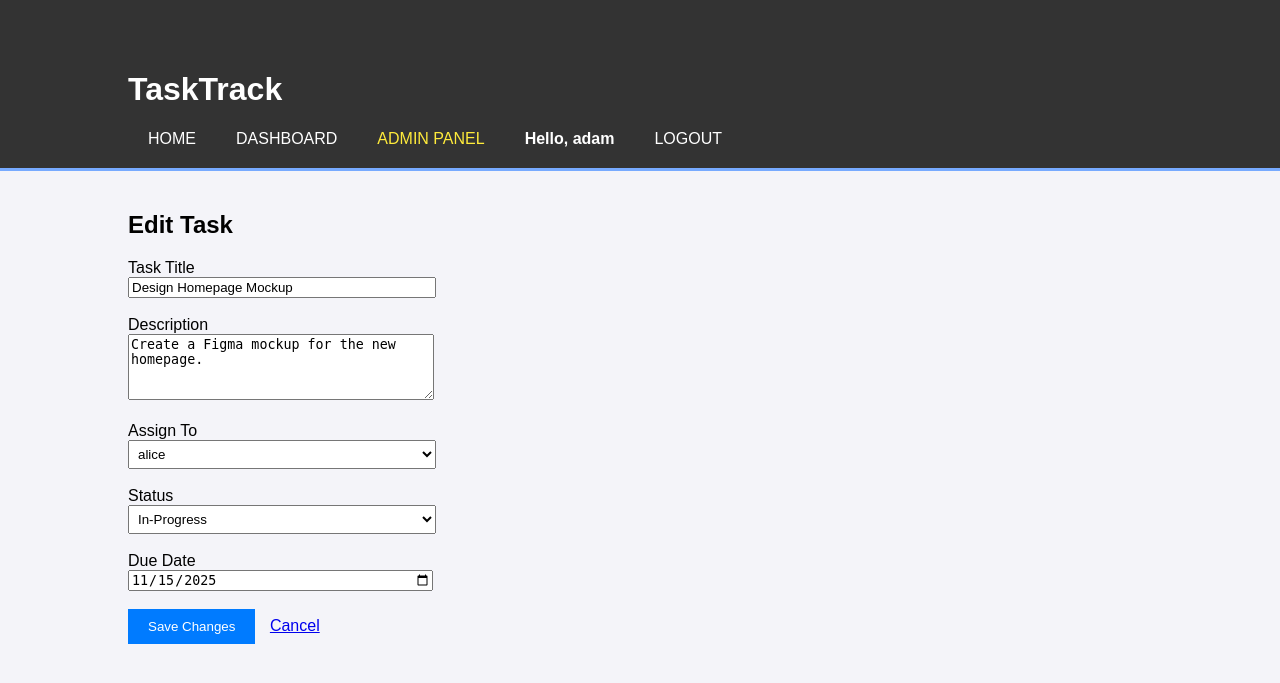
After one commit to Meynok/cs665-project1, a Flask app: page /task/1001/edit in a window 1280 px wide. The commit adds this page. Shown: the top 683 px of the page. Run offline with Flask 3, Linux system fonts and the light colour scheme; a user stored in the database is signed in; data comes from the database, SQL or seed files in the repository.

Commit message:
Added edit functionality to tasks

```diff
--- a/app.py
+++ b/app.py
@@ -101,6 +101,7 @@ def login():
             session['username'] = user['username']
             session['is_admin'] = user['is_admin']
             flash(f"Welcome back, {user['username']}!")
+
             if user['is_admin'] == 1:
                 return redirect(url_for('admin_dashboard'))
             return redirect(url_for('dashboard'))
@@ -134,7 +135,7 @@ def dashboard():
     user_id = session['user_id']
     connection = get_db_connection()
 
-    # Fetch projects the user belongs to by joining projects and project_members
+    # Fetch projects
     if session.get('is_admin') == 1:
         projects = connection.execute('SELECT *, "Admin Access" as role FROM projects').fetchall()
     else:
@@ -220,7 +221,7 @@ def view_project(project_id):
     """
     Displays details for a specific project, including its tasks.
 
-    Validates that the current user is a `member of the project before showing data.
+    Validates that the current user is a member of the project before showing data.
     Fetches tasks and joins with the users table to show assignee names.
     """
     if 'user_id' not in session:
@@ -229,7 +230,7 @@ def view_project(project_id):
     user_id = session['user_id']
     connection = get_db_connection()
 
-    # Security check to ensure the user is a member of this project
+    # Security check to ensure the user is a member of this project or an admin
     member = connection.execute(
         'SELECT * FROM project_members WHERE project_id = ? AND user_id = ?',
         (project_id, user_id)
@@ -274,7 +275,7 @@ def create_task(project_id):
     user_id = session['user_id']
     connection = get_db_connection()
 
-    # Ensure user is a member of the project
+    # Ensure user is a member of the project or is admin
     member = connection.execute(
         'SELECT * FROM project_members WHERE project_id = ? AND user_id = ?',
         (project_id, user_id)
@@ -320,5 +321,75 @@ def create_task(project_id):
     return render_template('create_task.html', project_id=project_id, members=members)
 
 
+@app.route('/task/<int:task_id>/edit', methods=('GET', 'POST'))
+def edit_task(task_id):
+    """
+    Handles editing an existing task.
+
+    GET: Renders the edit form pre-filled with task data.
+    POST: Updates the task details in the database.
+    """
+    if 'user_id' not in session:
+        return redirect(url_for('login'))
+
+    user_id = session['user_id']
+    connection = get_db_connection()
+
+    task = connection.execute('SELECT * FROM tasks WHERE task_id = ?', (task_id,)).fetchone()
+
+    if task is None:
+        connection.close()
+        return "Task not found", 404
+
+    project_id = task['project_id']
+
+    # Ensure user is a member of the project or is admin
+    member = connection.execute(
+        'SELECT * FROM project_members WHERE project_id = ? AND user_id = ?',
+        (project_id, user_id)
+    ).fetchone()
+
+    if member is None and session.get('is_admin') != 1:
+        connection.close()
+        flash('You do not have permission to edit this task.')
+        return redirect(url_for('dashboard'))
+
+    if request.method == 'POST':
+        task_title = request.form['task_title']
+        description = request.form['description']
+        assignee_id = request.form['assignee_id']
+        status = request.form['status']
+        due_date = request.form['due_date']
+
+        if not task_title:
+            flash('Task title is required.')
+        else:
+            connection.execute(
+                '''
+                UPDATE tasks
+                SET task_title = ?, description = ?, assignee_id = ?, status = ?, due_date = ?
+                WHERE task_id = ?
+                ''',
+                (task_title, description, assignee_id if assignee_id else None, status, due_date, task_id)
+            )
+            connection.commit()
+            connection.close()
+            flash('Task updated successfully!')
+            return redirect(url_for('view_project', project_id=project_id))
+
+    members = connection.execute(
+        '''
+        SELECT u.user_id, u.username
+        FROM users u
+        JOIN project_members pm ON u.user_id = pm.user_id
+        WHERE pm.project_id = ?
+        ''',
+        (project_id,)
+    ).fetchall()
+
+    connection.close()
+    return render_template('edit_task.html', task=task, members=members)
+
+
 if __name__ == '__main__':
     app.run(debug=True)
--- /dev/null
+++ b/templates/edit_task.html
@@ -0,0 +1,40 @@
+{% extends 'base.html' %}
+
+{% block content %}
+    <h2>Edit Task</h2>
+    <form method="post">
+        <label for="task_title">Task Title</label><br>
+        <input type="text" name="task_title" value="{{ task['task_title'] }}" required style="width: 300px;">
+        <br><br>
+
+        <label for="description">Description</label><br>
+        <textarea name="description" rows="4" style="width: 300px;">{{ task['description'] }}</textarea>
+        <br><br>
+
+        <label for="assignee_id">Assign To</label><br>
+        <select name="assignee_id" style="width: 308px; padding: 5px;">
+            <option value="">-- Unassigned --</option>
+            {% for member in members %}
+                <option value="{{ member['user_id'] }}" {% if task['assignee_id'] == member['user_id'] %}selected{% endif %}>
+                    {{ member['username'] }}
+                </option>
+            {% endfor %}
+        </select>
+        <br><br>
+
+        <label for="status">Status</label><br>
+        <select name="status" style="width: 308px; padding: 5px;">
+            <option value="To-Do" {% if task['status'] == 'To-Do' %}selected{% endif %}>To-Do</option>
+            <option value="In-Progress" {% if task['status'] == 'In-Progress' %}selected{% endif %}>In-Progress</option>
+            <option value="Done" {% if task['status'] == 'Done' %}selected{% endif %}>Done</option>
+        </select>
+        <br><br>
+
+        <label for="due_date">Due Date</label><br>
+        <input type="date" name="due_date" value="{{ task['due_date'] }}" style="width: 300px;">
+        <br><br>
+
+        <button type="submit" style="background-color: #007bff; color: white; padding: 10px 20px; border: none; cursor: pointer;">Save Changes</button>
+        <a href="{{ url_for('view_project', project_id=task['project_id']) }}" style="margin-left: 10px;">Cancel</a>
+    </form>
+{% endblock %}
--- a/templates/project_details.html
+++ b/templates/project_details.html
@@ -40,7 +40,7 @@
                         </td>
                         <td>{{ task['due_date'] }}</td>
                         <td>
-                            <a href="#">Edit</a>
+                            <a href="{{ url_for('edit_task', task_id=task['task_id']) }}" style="color: #007bff; text-decoration: none;">Edit</a>
                         </td>
                     </tr>
                 {% endfor %}
```
